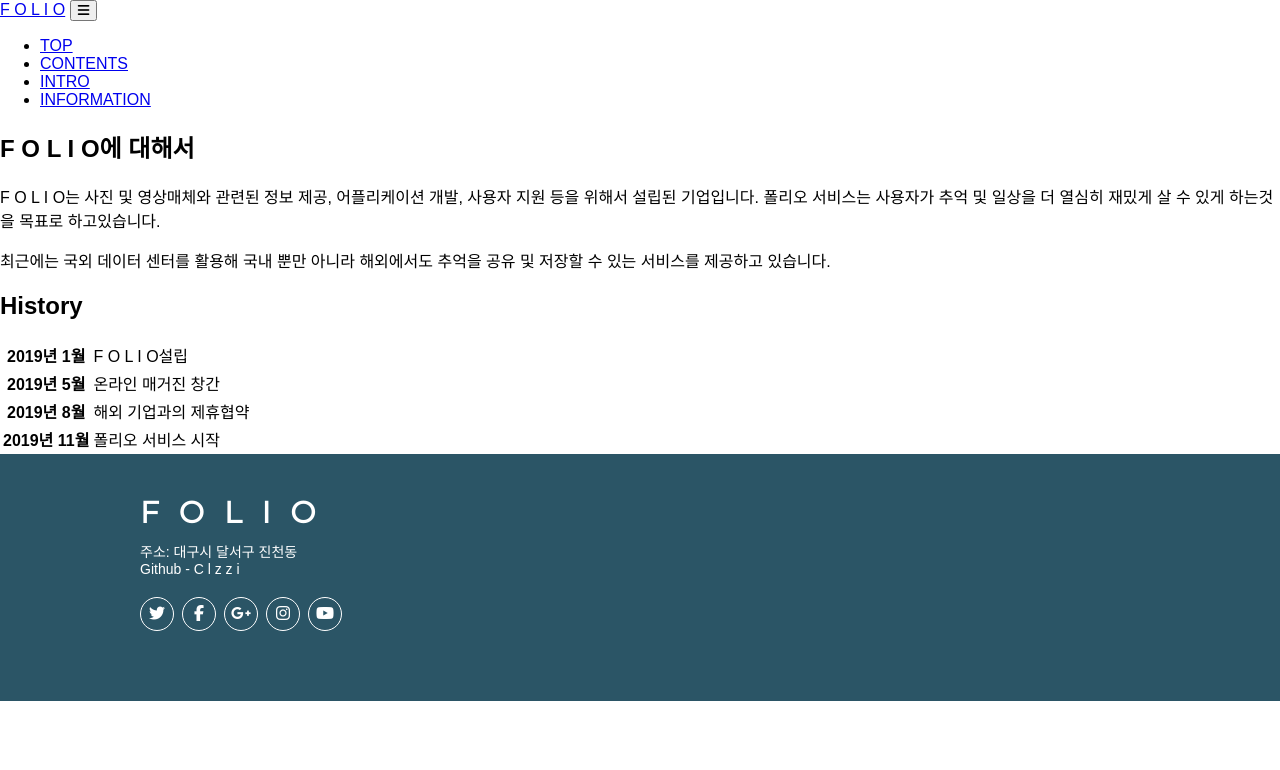
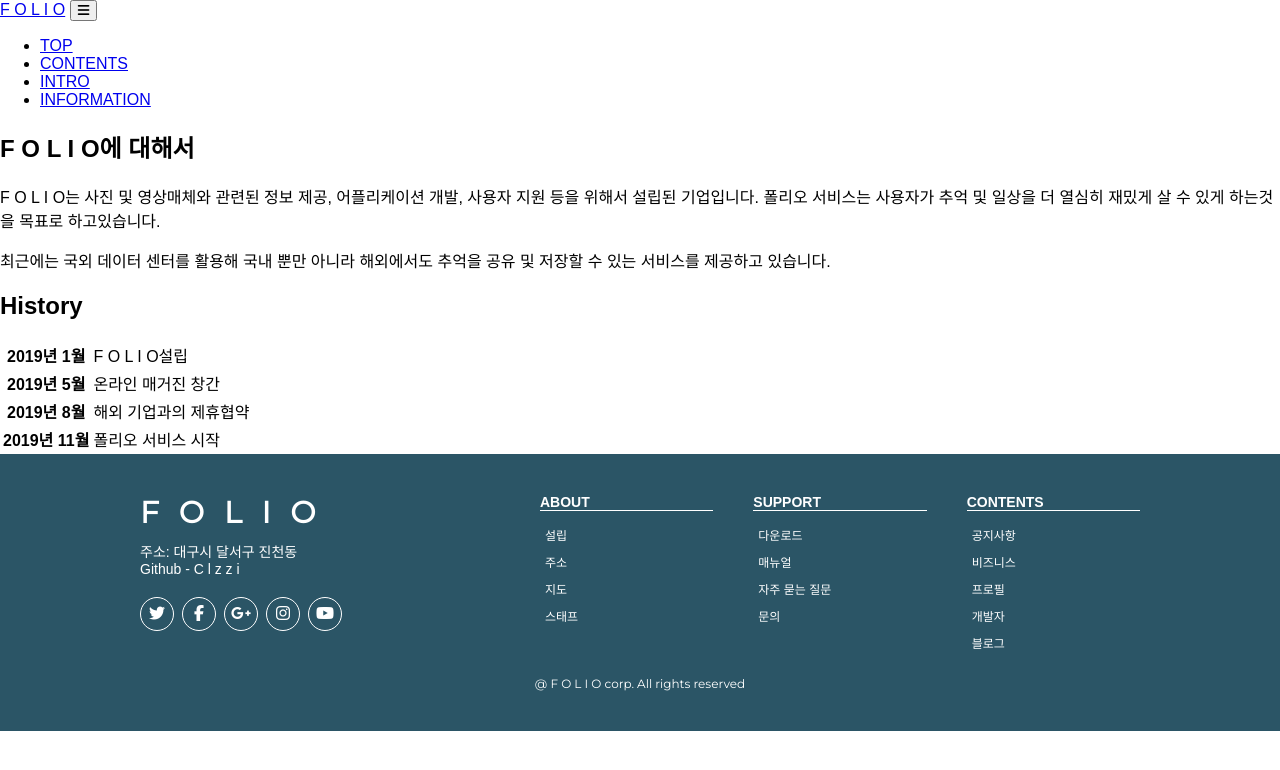
Before and after one commit to Clzzi/F-O-L-I-O, a plain HTML site: page about.html in a window 1280 px wide. Drawn offline with nearby package versions, Linux system fonts and the light colour scheme.

Commit message:
HTML - footB & footC

```diff
--- a/about.html
+++ b/about.html
@@ -123,6 +123,43 @@
                     </ul>
                 </nav>
             </div>
+
+            <nav class="footB">
+                <div>
+                    <h3>ABOUT</h3>
+                    <ul>
+                        <li><a href="#">설립</a></li>
+                        <li><a href="#">주소</a></li>
+                        <li><a href="#">지도</a></li>
+                        <li><a href="#">스태프</a></li>
+                    </ul>
+                </div>
+
+                <div>
+                    <h3>SUPPORT</h3>
+                    <ul>
+                        <li><a href="#">다운로드</a></li>
+                        <li><a href="#">매뉴얼</a></li>
+                        <li><a href="#">자주 묻는 질문</a></li>
+                        <li><a href="#">문의</a></li>
+                    </ul>
+                </div>
+
+                <div>
+                    <h3>CONTENTS</h3>
+                    <ul>
+                        <li><a href="#">공지사항</a></li>
+                        <li><a href="#">비즈니스</a></li>
+                        <li><a href="#">프로필</a></li>
+                        <li><a href="#">개발자</a></li>
+                        <li><a href="#">블로그</a></li>
+                    </ul>
+                </div>
+            </nav>
+
+            <div class="footC">
+                @ F O L I O corp. All rights reserved
+            </div>
         </div>
     </footer>
 </body>
```
